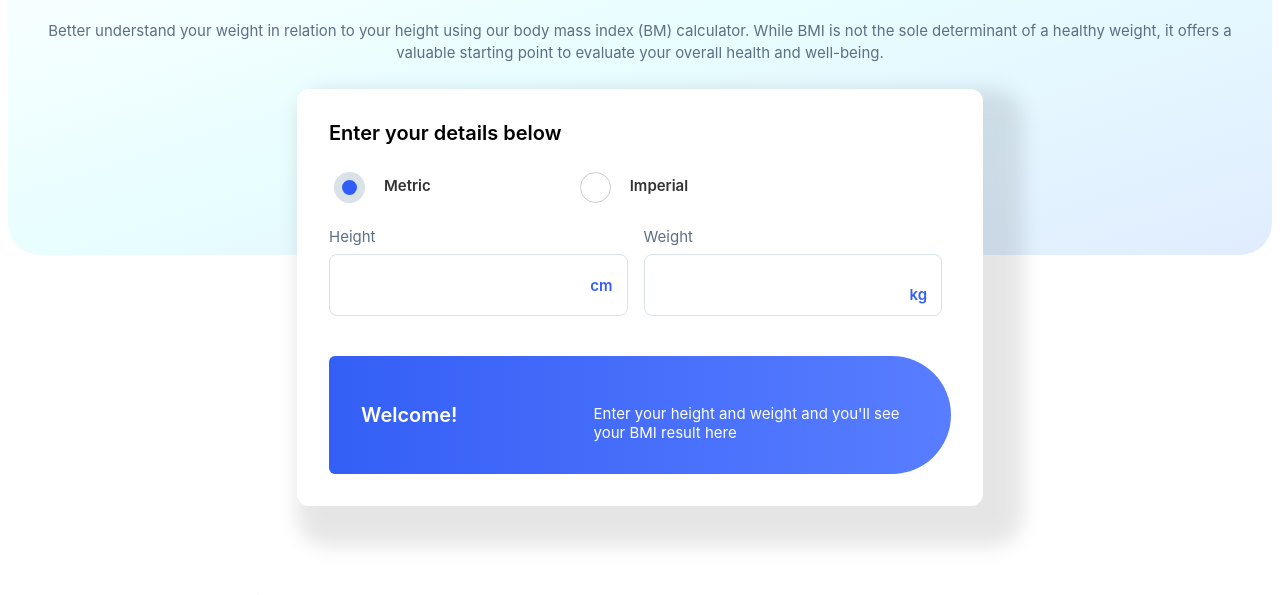
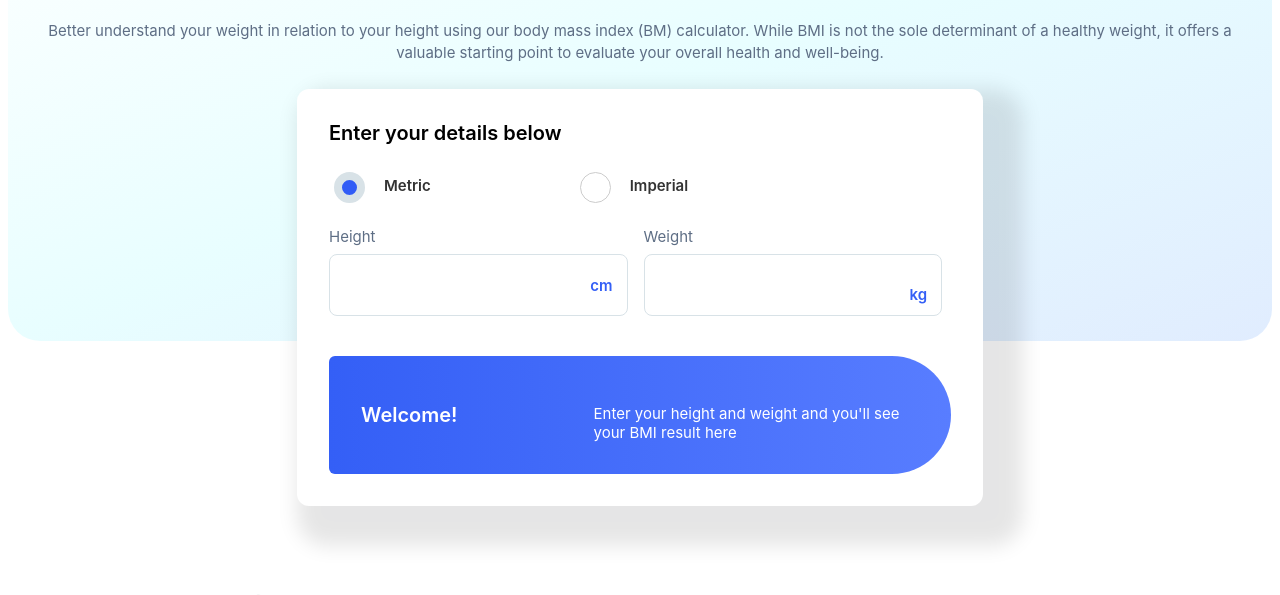
Before and after one commit to JreyIV/frontend-mentor, a plain HTML site: page junior/bmi-calculator/index.html in a window 1280 px wide. Shown: the part 161-756 px from the top of the page. Drawn offline with Linux system fonts and the light colour scheme.

Commit message:
updated gradient height on tablet

```diff
--- a/junior/bmi-calculator/styles.css
+++ b/junior/bmi-calculator/styles.css
@@ -457,6 +457,9 @@ input[type="radio"]:checked {
 /********** tablet responsiveness **********/
 
 @media (min-width: 40em) {
+  .gradient {
+    height: 75%;
+  }
   .calculator-container {
     padding: 2rem;
   }
```
